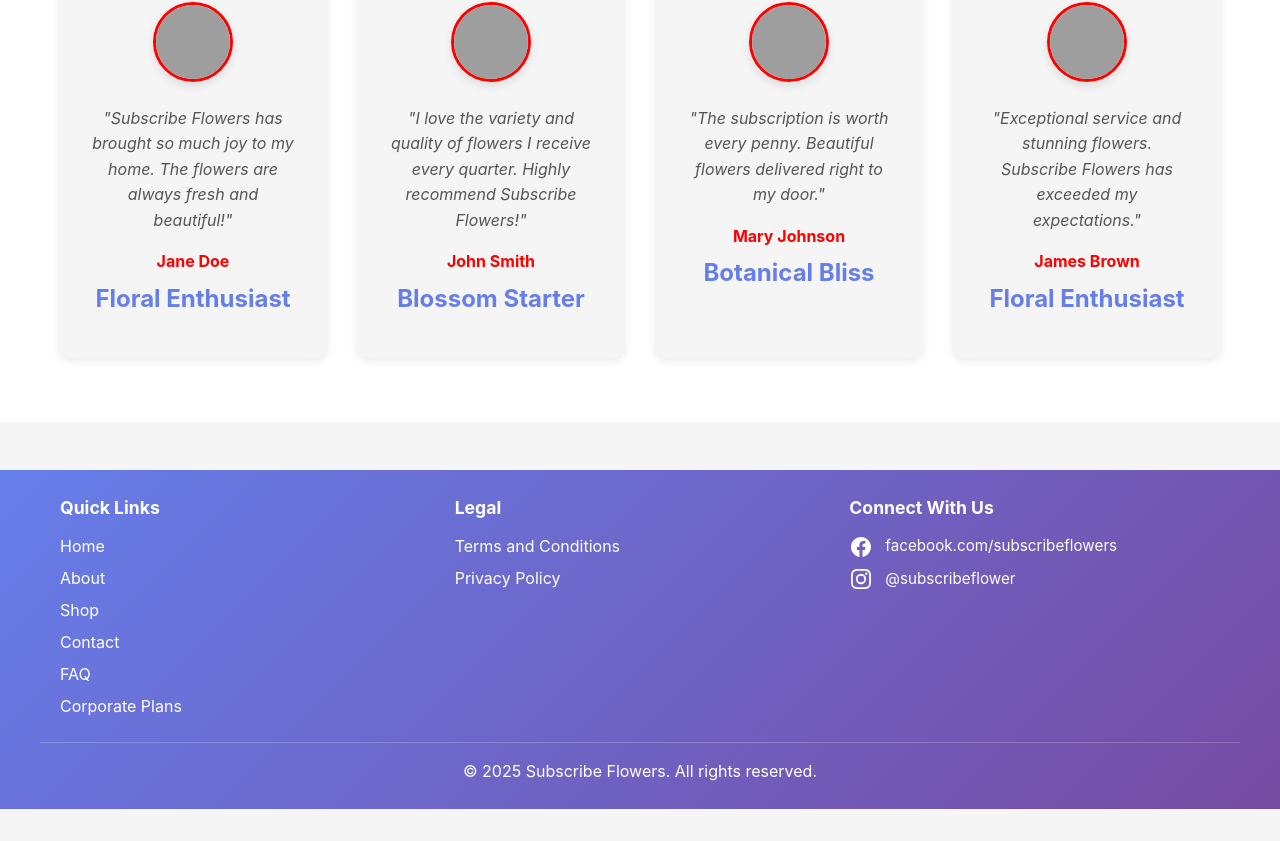
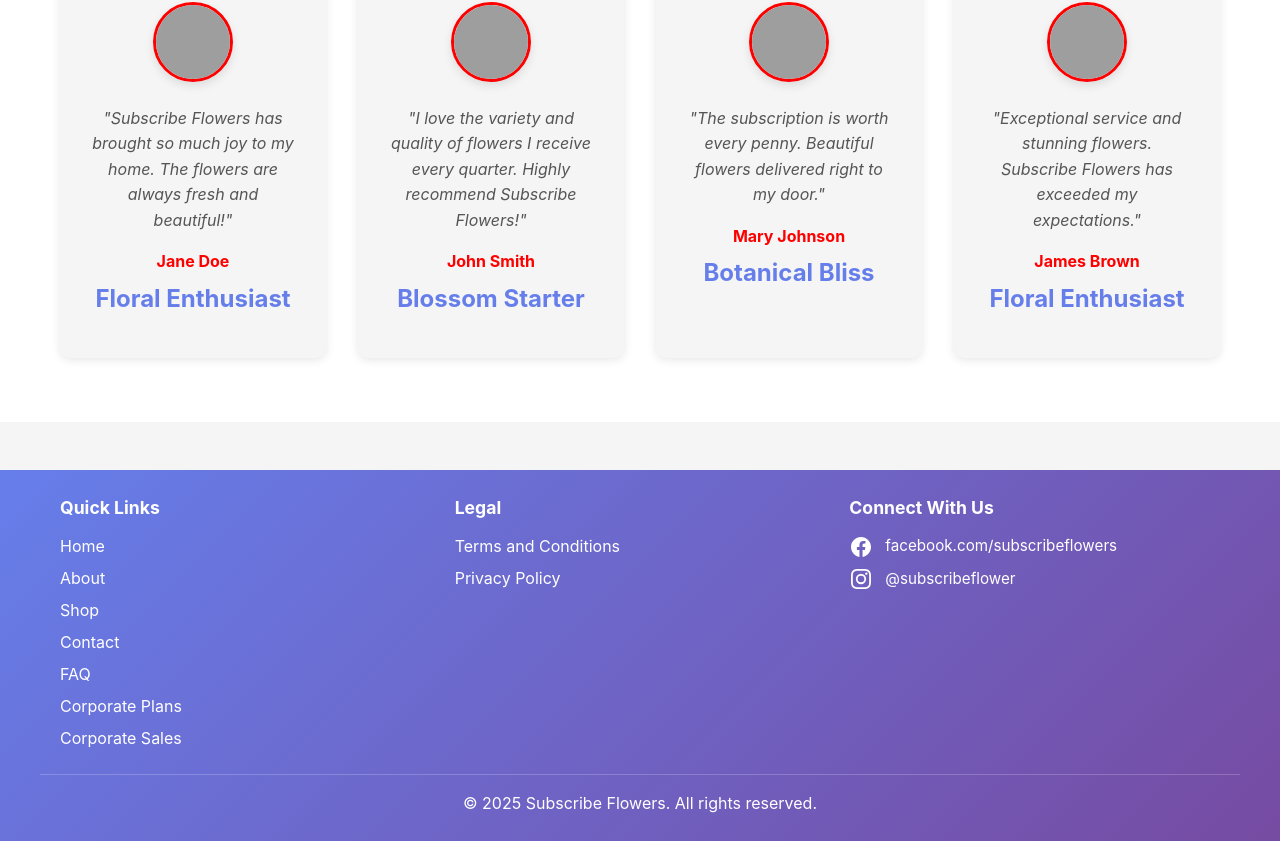
Before and after one commit to shaw2024/subscribeflowers-code, a React (Vite) app: page / in a window 1280 px wide. Shown: the part 2017-2858 px from the top of the page. Before the commit the page ends 2826 px from the top, so only its background shows below. Built offline with nearby package versions, Linux system fonts and the light colour scheme; grey boxes are pictures that could not be loaded.

Commit message:
Add Corporate Sales link to footer menu

```diff
--- a/src/components/Footer.tsx
+++ b/src/components/Footer.tsx
@@ -14,6 +14,7 @@ const Footer = () => {
             <li><Link to="/contact">Contact</Link></li>
             <li><Link to="/faq">FAQ</Link></li>
             <li><Link to="/corporate-plans">Corporate Plans</Link></li>
+            <li><Link to="/corporate-sales">Corporate Sales</Link></li>
           </ul>
         </div>
         <div className="footer-section">
```
